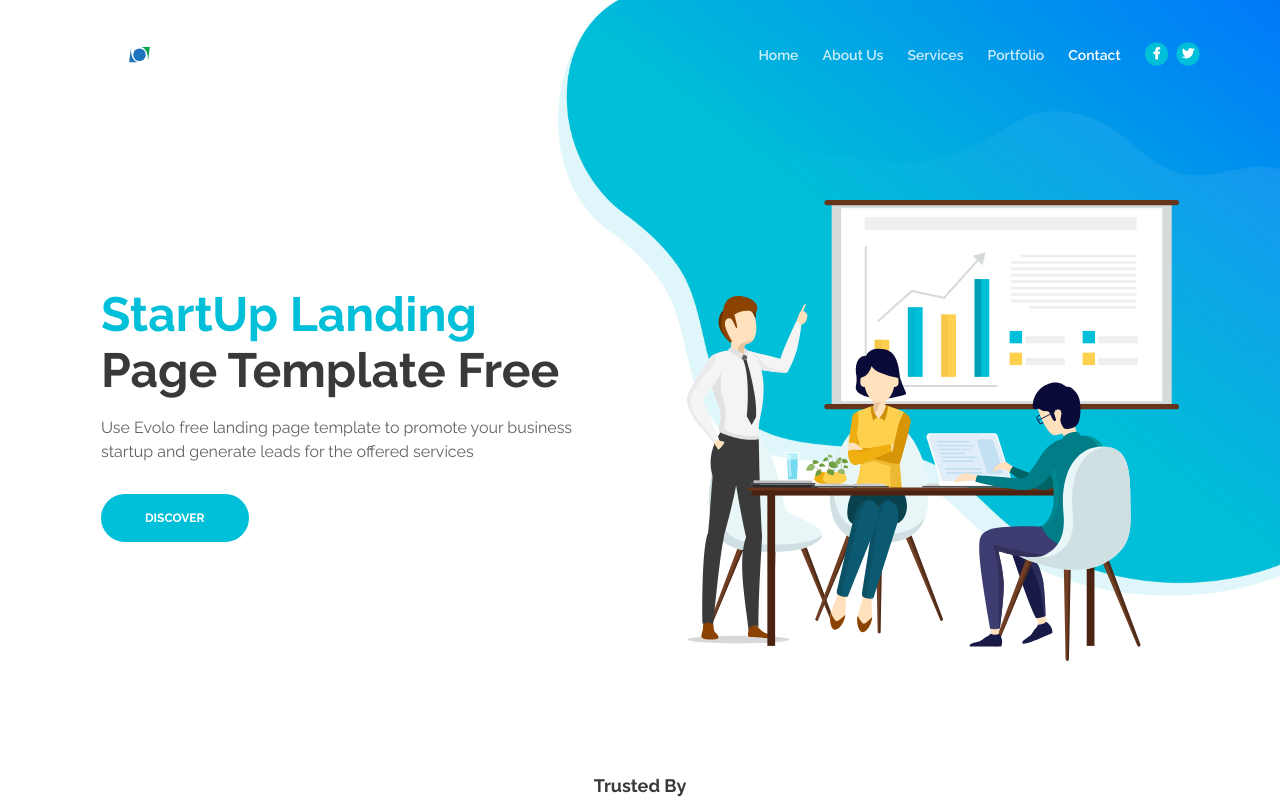
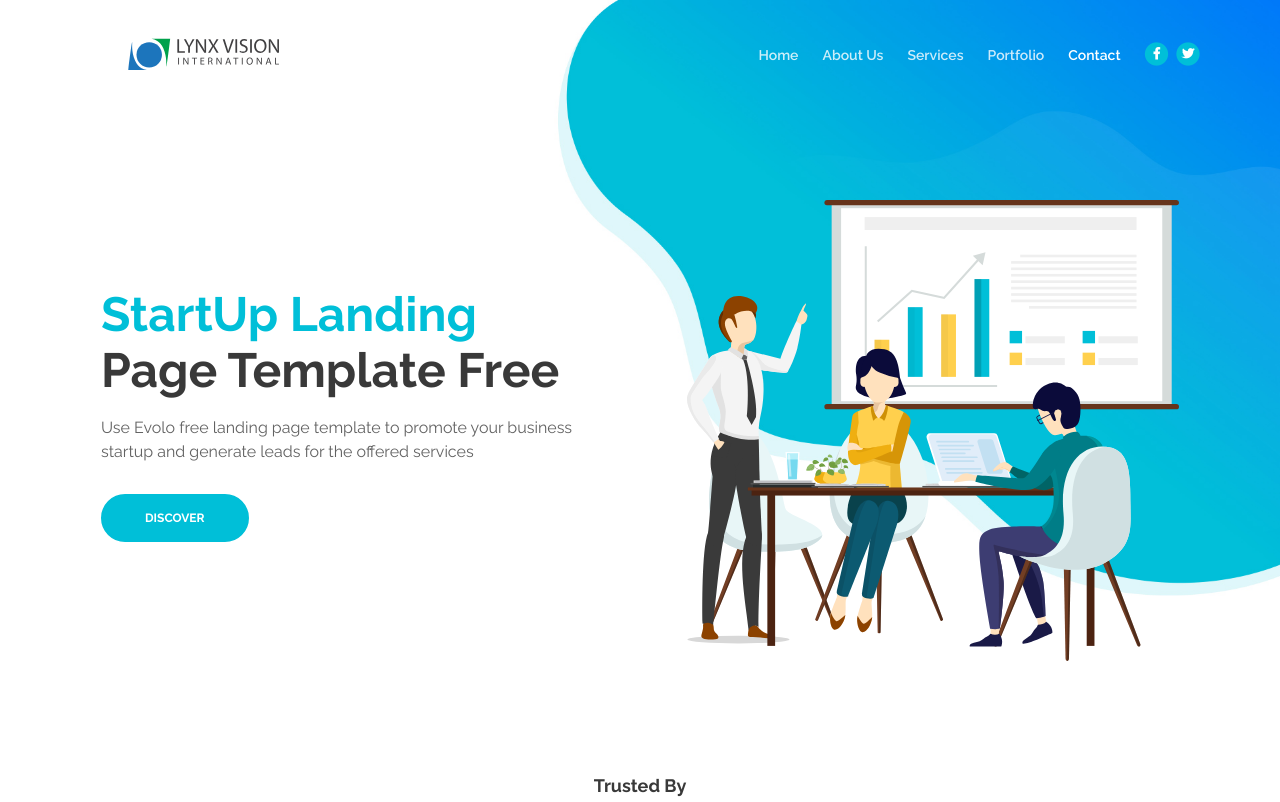
Before and after one commit to FNMALIC/lynx-international, a plain HTML site: page index.html in a window 1280 px wide. Shown: the top 802 px of the page. Drawn offline with Linux system fonts and the light colour scheme.

Commit message:
logo resolve

```diff
--- a/css/styles.css
+++ b/css/styles.css
@@ -640,7 +640,7 @@ input[type='checkbox'] {
 }
 
 .navbar-custom .navbar-brand.logo-image img {
-    width: 7.4375rem;
+    width:  15rem;
 	height: 2rem;
 }
 
--- a/index.html
+++ b/index.html
@@ -52,7 +52,7 @@
         <!-- Image Logo -->
         <a class="navbar-brand logo-image" href="index.html">
 
-            <img src="images/logo.svg" alt="lynx-international logo">
+            <img src="images/Artboard 1.svg"  style="transform: scale(5.0);" alt="lynx-international logo">
 
         </a>
 
```
Also changed, not shown: images/Artboard 1.svg (added).
